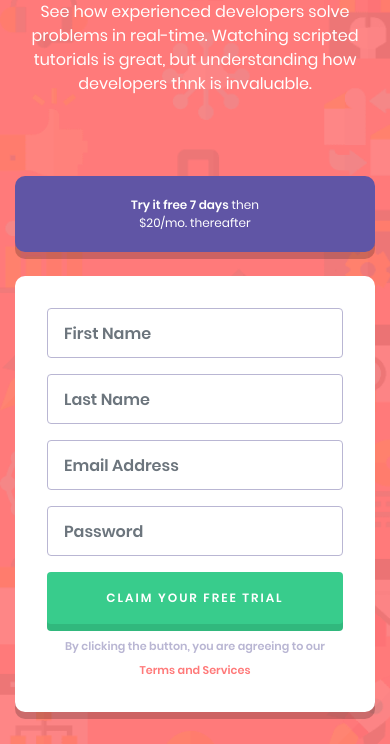
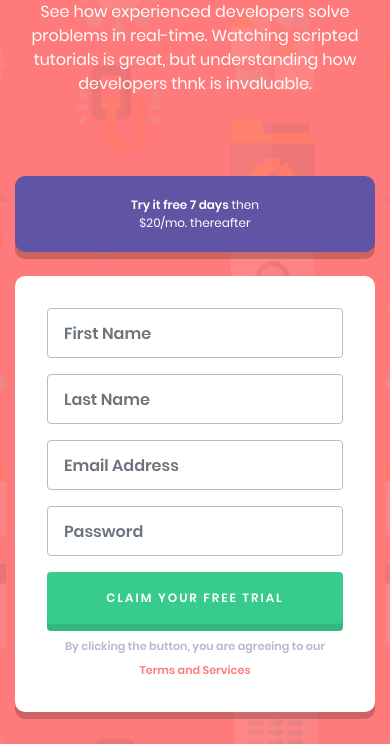
Before and after one commit to thewebsiteplug/clean-form, a plain HTML site: page index.html in a window 390 px wide. Shown: the part 132-876 px from the top of the page. Drawn offline with nearby package versions, Linux system fonts and the light colour scheme.

Commit message:
Added mobile background

```diff
--- a/scss/partials/_media.scss
+++ b/scss/partials/_media.scss
@@ -1,6 +1,7 @@
 @media (max-width: 575.98px) {
   body {
     height: auto;
+    background-image: url('../images/bg-intro-mobile.png');
 
     .intro {
       padding: 2rem 0;
@@ -53,6 +54,7 @@
 @media (max-width: 767.98px) {
   body {
     height: auto;
+    background-image: url('../images/bg-intro-mobile.png');
 
     .intro {
       padding: 2rem 0;
```
Also changed, not shown: css/main.css, images/bg-intro-mobile.png (added), 1 other file.
